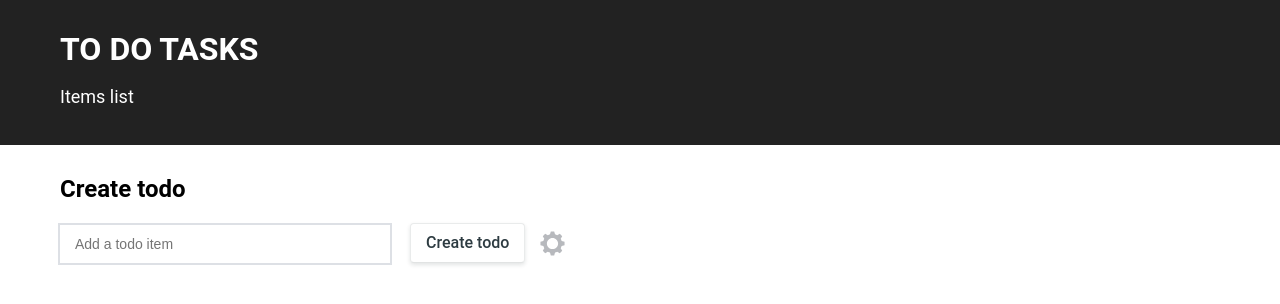
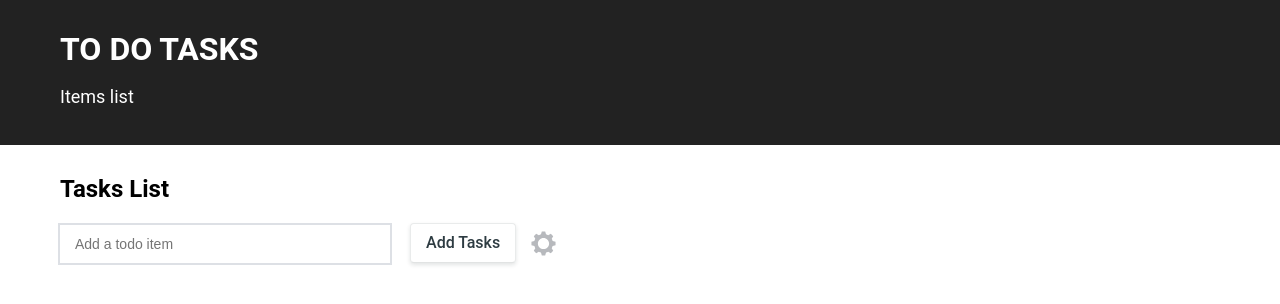
Before and after one commit to tanvi789/todo-list-app, a React (Create React App) app: page / in a window 1280 px wide. Shown: the top 304 px of the page. Built offline with nearby package versions, Linux system fonts and the light colour scheme; no server answers.

Commit message:
uodated names

```diff
--- a/src/App.js
+++ b/src/App.js
@@ -310,7 +310,7 @@ export default class App extends Component {
 
         <div className='todo-list'>
           <h2>
-            Create todo
+            Tasks List
             <SettingsIcon onClick={this.openModal} className='mobile-toggle' />
           </h2>
           <form className='todo-create-wrapper' onSubmit={this.saveTodo}>
@@ -324,7 +324,7 @@ export default class App extends Component {
             />
             <div className='todo-actions'>
               <button className='todo-create-button'>
-                Create todo
+                Add Tasks
               </button>
               <SettingsIcon onClick={this.openModal}  className='desktop-toggle' />
             </div>
```
